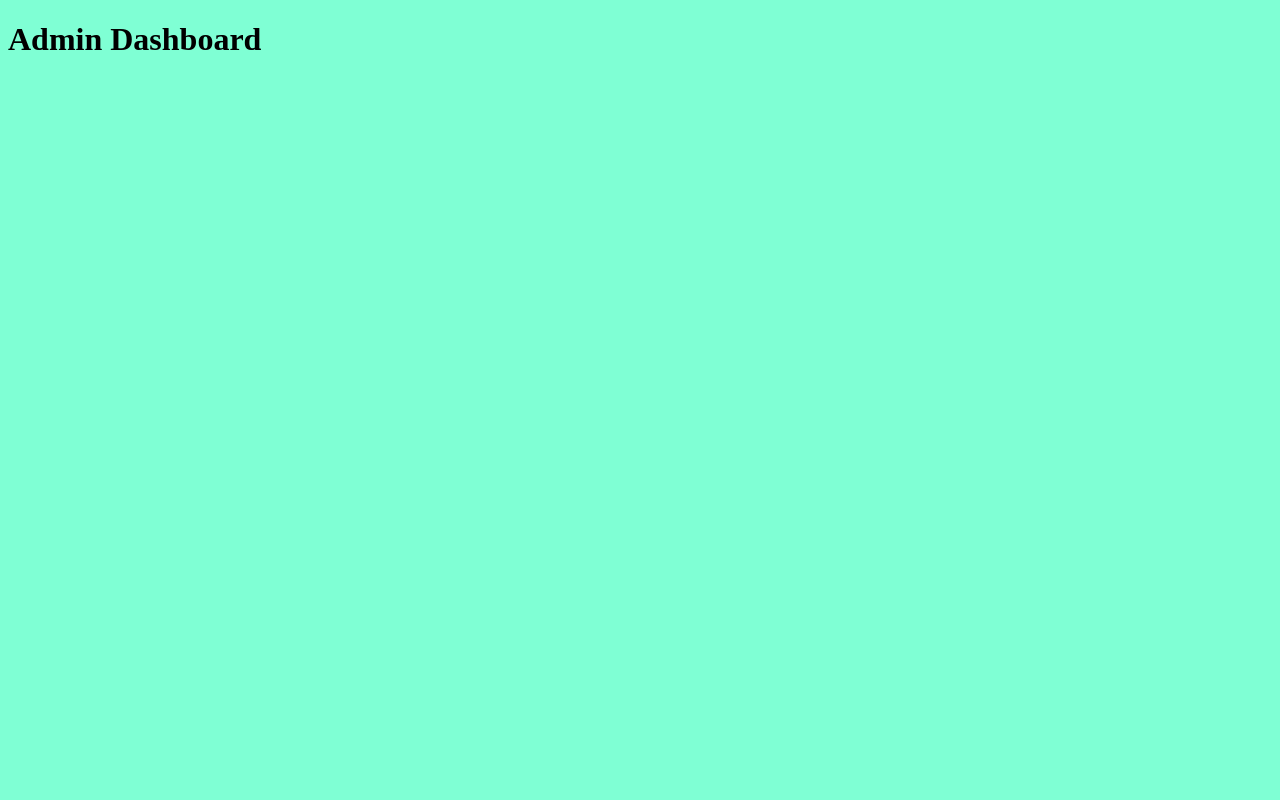
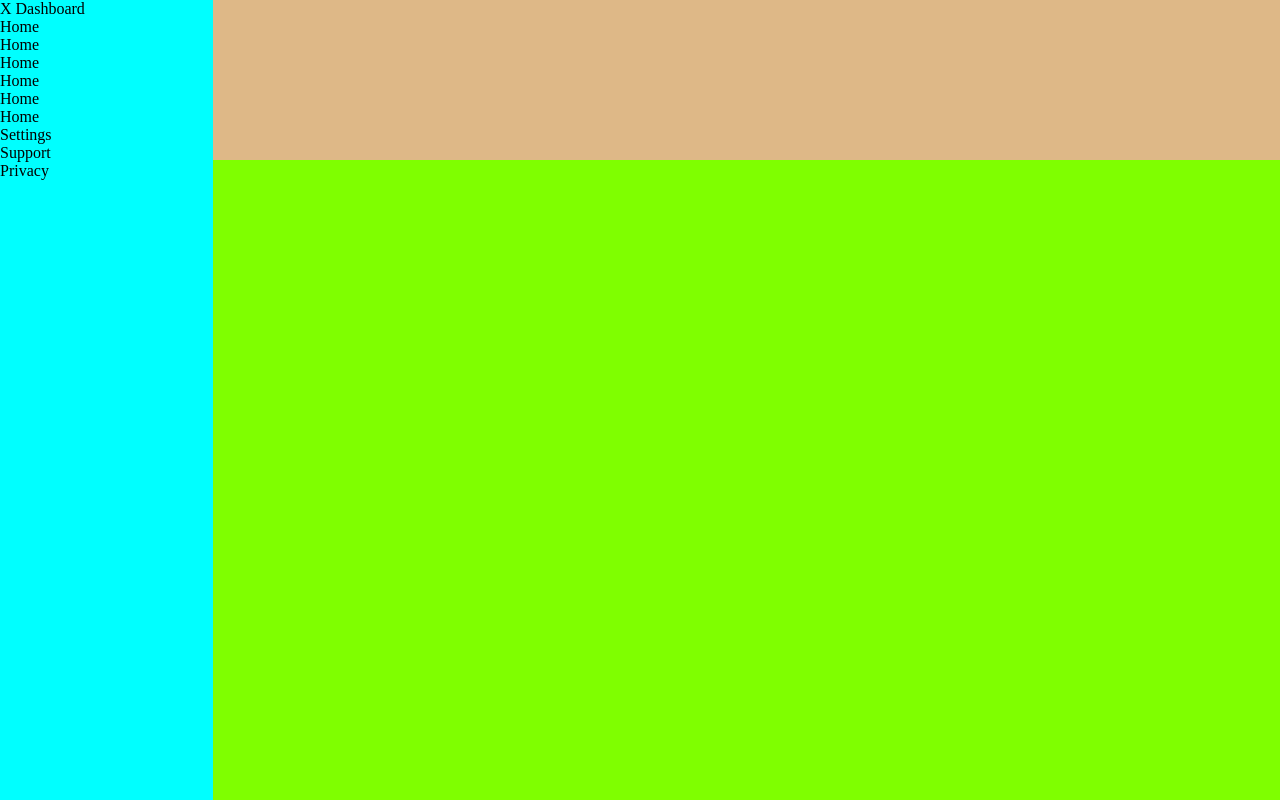
Before and after one commit to MonoDG/admin-dashboard, a plain HTML site: page index.html in a window 1280 px wide. Drawn offline with Linux system fonts and the light colour scheme.

Commit message:
Add basic layout

```diff
--- a/css/style.css
+++ b/css/style.css
@@ -1,3 +1,31 @@
-body {
-  background-color: aquamarine;
+* {
+  margin: 0;
+  padding: 0;
+  box-sizing: border-box;
+  /* border: 1px solid blue; */
 }
+
+.container {
+  display: grid;
+  grid-template-columns: 1fr 5fr;
+  grid-template-rows: 1fr 4fr;
+  grid-template-areas:
+    "sidebar header"
+    "sidebar main-content";
+  height: 100vh;
+}
+
+.sidebar {
+  grid-area: sidebar;
+  background-color: aqua;
+}
+
+.header {
+  grid-area: header;
+  background-color: burlywood;
+}
+
+.main-content {
+  grid-area: main-content;
+  background-color: chartreuse;
+}
--- a/index.html
+++ b/index.html
@@ -9,7 +9,26 @@
 </head>
 
 <body>
-  <h1>Admin Dashboard</h1>
+  <main class="container">
+    <section class="sidebar">
+      <div class="logo">X Dashboard</div>
+      <ul>
+        <li>Home</li>
+        <li>Home</li>
+        <li>Home</li>
+        <li>Home</li>
+        <li>Home</li>
+        <li>Home</li>
+      </ul>
+      <ul>
+        <li>Settings</li>
+        <li>Support</li>
+        <li>Privacy</li>
+      </ul>
+    </section>
+    <section class="header"></section>
+    <section class="main-content"></section>
+  </main>
   <script src="js/script.js"></script>
 </body>
 
```
